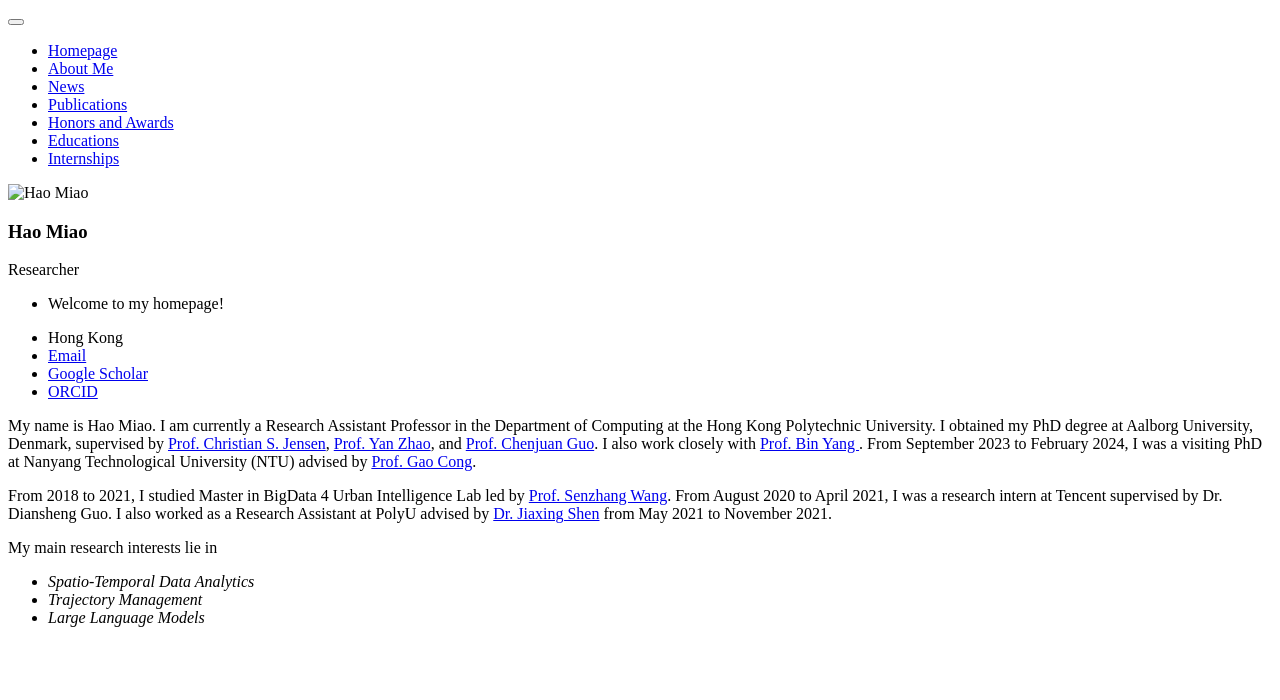
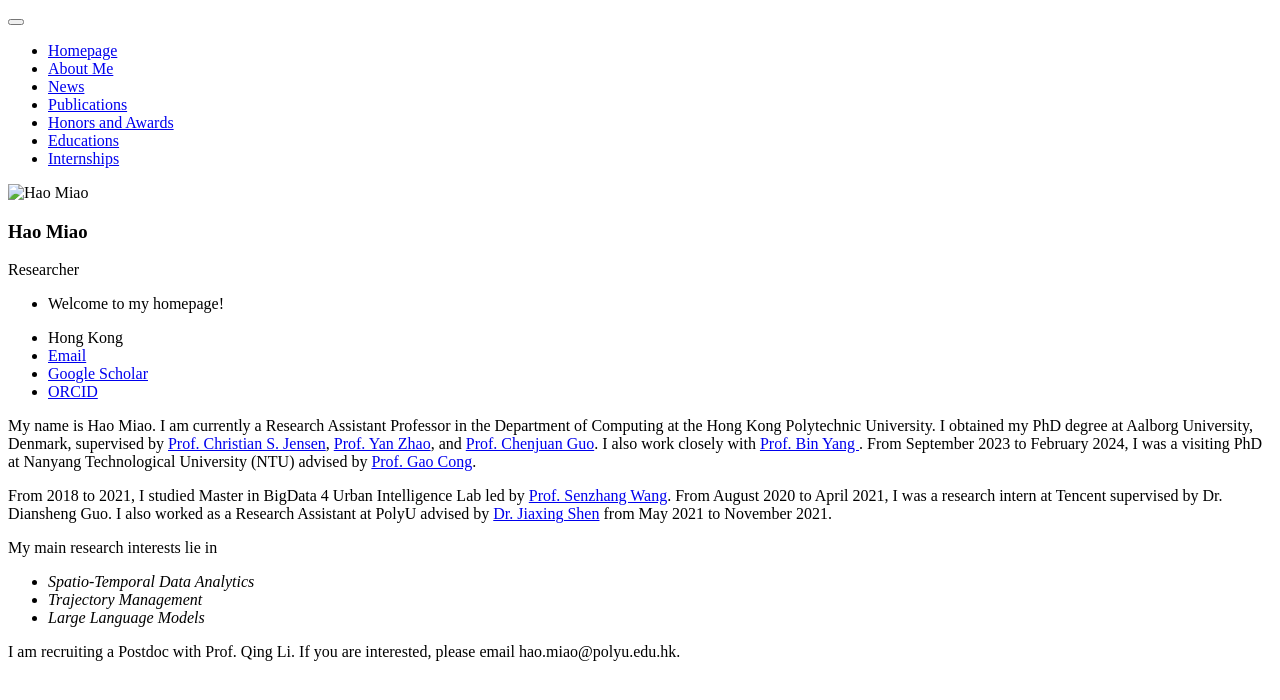
Before and after one commit to MiaoHaoSunny/MiaoHaoSunny.github.io, a Jekyll site: the page built from _pages/includes/intro.md, in a window 1280 px wide. Shown: the top 700 px of the page. Built offline with Jekyll 4.4.1, drawn with Linux system fonts in a browser that asks for light colours; our own code applies the rules of GitHub Pages for plain Markdown files.

Commit message:
Update intro.md

```diff
--- a/_pages/includes/intro.md
+++ b/_pages/includes/intro.md
@@ -8,5 +8,7 @@ My main research interests lie in
 - _Trajectory Management_
 - _Large Language Models_
 
+I am recruiting a Postdoc with Prof. Qing Li. If you are interested, please email hao.miao@polyu.edu.hk.
+
 <!-- I have published 10+ papers at top-tier DB/DM conferences and journals such as ICDE, CIKM, and TKDE. -->
 <!-- <a href='https://scholar.google.com/citations?user=eRouT0MAAAAJ'><img src="https://img.shields.io/endpoint?logo=Google%20Scholar&url=https%3A%2F%2Fcdn.jsdelivr.net%2Fgh%2FRayeRen%2Fmiaohaosunny.github.io@google-scholar-stats%2Fgs_data_shieldsio.json&labelColor=f6f6f6&color=9cf&style=flat&label=citations"></a> -->
```
